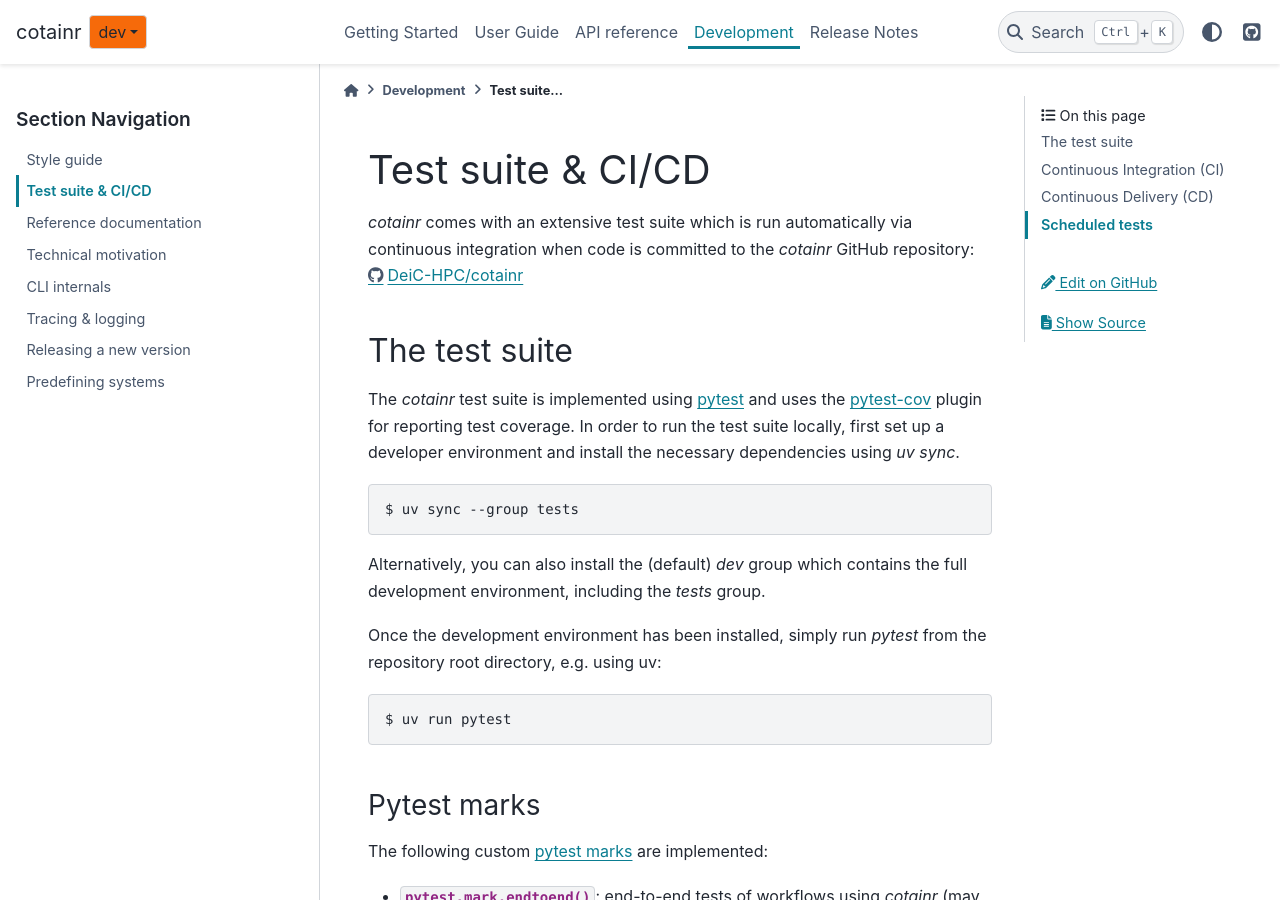
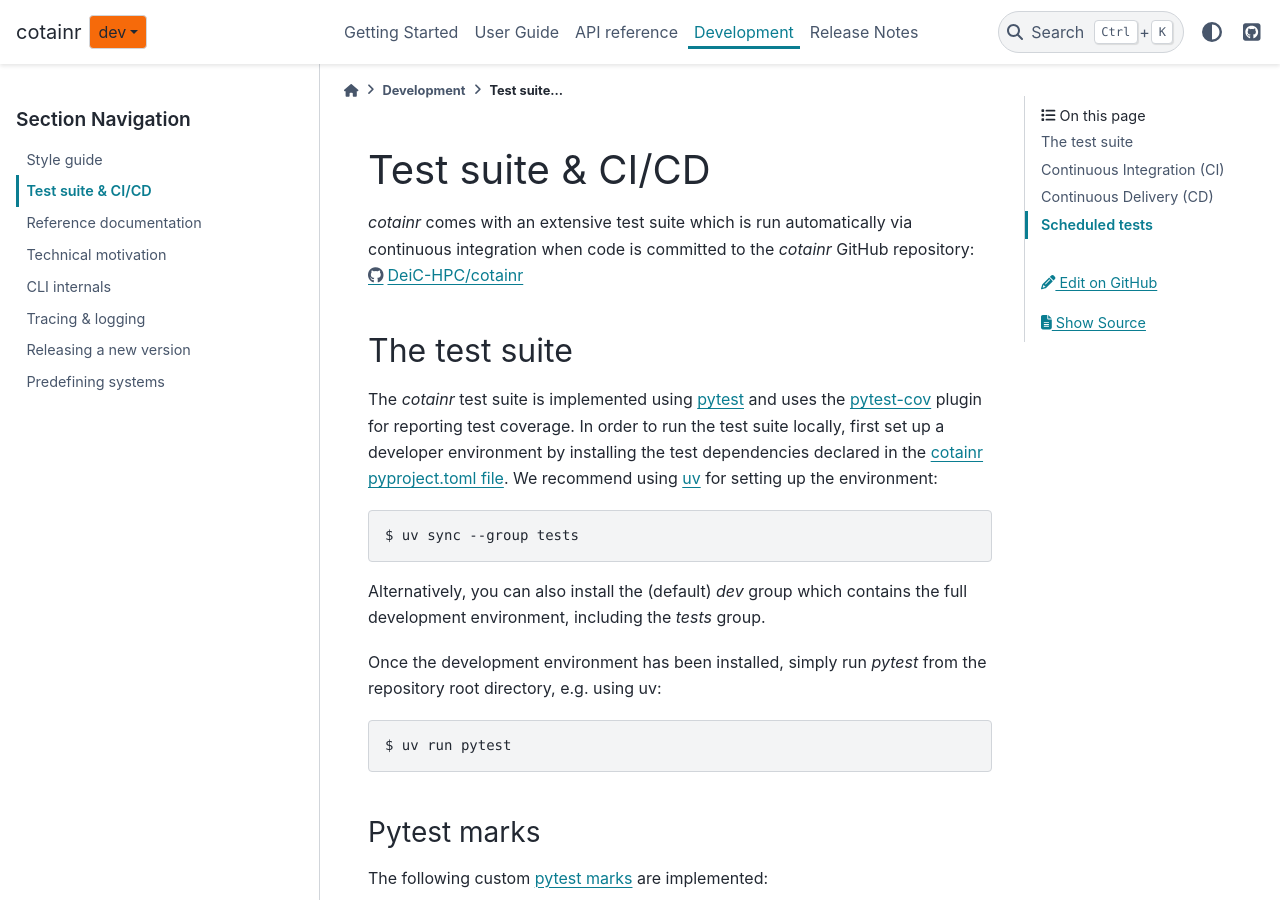
Before and after one commit to DeiC-HPC/cotainr, a Sphinx documentation site: the page built from doc/development/test_suite_ci_cd.rst, in a window 1280 px wide and 900 px high. Built offline with Sphinx 7.4.7 and the PyData theme 0.15.4, drawn with Linux system fonts in a browser that asks for light colours; pages that are not in the unit, such as notebooks, are missing from menus.

Commit message:
Update doc/development/test_suite_ci_cd.rst
Co-authored-by: Christian Schou Oxvig <5367057+Chroxvi@users.noreply.github.com>

```diff
--- a/doc/development/test_suite_ci_cd.rst
+++ b/doc/development/test_suite_ci_cd.rst
@@ -8,7 +8,7 @@
 The test suite
 --------------
 
-The `cotainr` test suite is implemented using `pytest <https://docs.pytest.org/>`_ and uses the `pytest-cov <https://docs.pytest.org/>`_ plugin for reporting test coverage. In order to run the test suite locally, first set up a developer environment and install the necessary dependencies using `uv sync`.
+The `cotainr` test suite is implemented using `pytest <https://docs.pytest.org/>`_ and uses the `pytest-cov <https://docs.pytest.org/>`_ plugin for reporting test coverage. In order to run the test suite locally, first set up a developer environment by installing the test dependencies declared in the `cotainr pyproject.toml file <https://github.com/DeiC-HPC/cotainr/blob/main/pyproject.toml>`_. We recommend using `uv <https://docs.astral.sh/uv/>`_ for setting up the environment:
 
 .. code-block:: console
 
```
